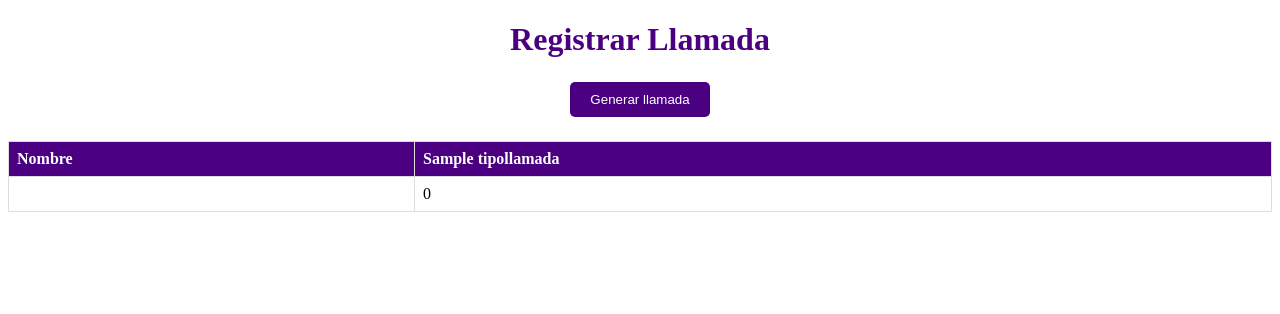
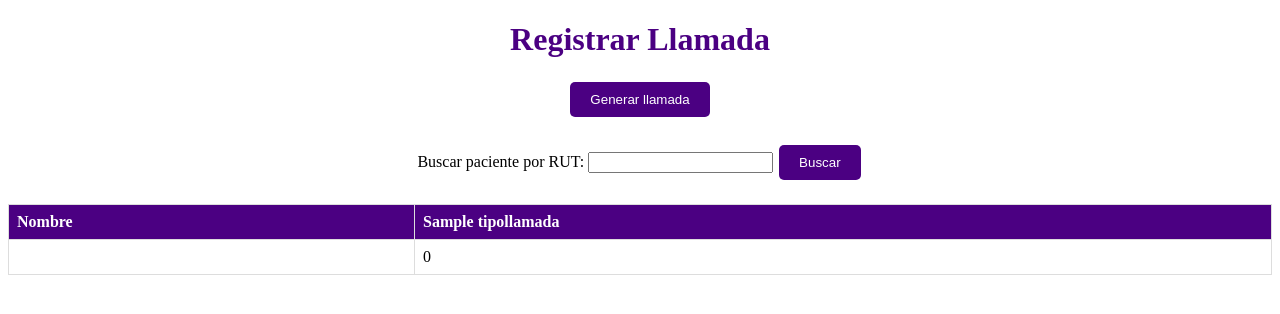
Before and after one commit to Demozath/proyectokindersonrisa, a Django app: page /registrar_llamada/ in a window 1280 px wide. Shown: the top 314 px of the page. Run offline with Django 4.2, Linux system fonts and the light colour scheme; tables that the repository leaves empty hold one stand-in row (values such as "Sample post").

Commit message:
Se agrega funcionalidad busqueda manual para el registro de llamadas

```diff
--- a/llamadas/static/styles/registrar_llamada.css
+++ b/llamadas/static/styles/registrar_llamada.css
@@ -68,6 +68,6 @@
 .detalle-llamada {
     font-family: 'Arial', sans-serif; /* O la fuente que prefieras */
     margin-bottom: 5px; /* Espacio debajo de cada línea */
-    color: #a134f8;
+    color: #ee6216;
     font-weight: bold
 }
--- a/llamadas/templates/llamadas/registrar_llamada.html
+++ b/llamadas/templates/llamadas/registrar_llamada.html
@@ -44,7 +44,12 @@
             <button type="submit" name="generar_llamada">Generar llamada</button>
         </form>
     {% endif %}
-
+<form method="post" id="buscar-paciente-form" action="{% url 'registrar_llamada' %}">
+    {% csrf_token %}
+    <label for="buscar_rut">Buscar paciente por RUT:</label>
+    <input type="text" name="buscar_rut" id="buscar_rut" required>
+    <button type="submit" name="buscar_paciente">Buscar</button>
+</form>
     <div>
         <table>
             <thead>
--- a/llamadas/views.py
+++ b/llamadas/views.py
@@ -23,7 +23,6 @@
     ultima_llamada = None
 
     llamadas = Llamada.objects.filter(usuario=request.user)
-
     tipos_llamada_activos = TipoLlamada.objects.filter(activo=True)
 
     datos_por_tipo = {}
@@ -38,6 +37,16 @@
                 show_form = True
             else:
                 messages.warning(request, 'No se encontraron pacientes activos.')
+        elif 'buscar_paciente' in request.POST:
+            paciente_rut = request.POST.get('buscar_rut')
+            try:
+                paciente = Paciente.objects.get(rut=paciente_rut, is_active=True)
+                paciente_random = paciente
+                show_form = True
+                ultima_llamada = Llamada.objects.filter(paciente=paciente).order_by('-fecha').first()
+            except Paciente.DoesNotExist:
+                messages.warning(request, 'No se encontró un paciente activo con ese RUT.')
+
         else:
             form = LlamadaForm(request.POST)
             paciente_rut = request.POST.get('paciente_rut')
@@ -56,14 +65,6 @@
                 return redirect('registrar_llamada')
             else:
                 messages.error(request, 'Error al registrar la llamada. Asegúrese de haber seleccionado un paciente.')
-    if request.method == 'POST':
-        if 'generar_llamada' in request.POST:
-            paciente_random = Paciente.objects.filter(is_active=True).order_by('?').first()
-            if paciente_random:
-                show_form = True
-                ultima_llamada = Llamada.objects.filter(paciente=paciente_random).order_by('-fecha').first()
-            else:
-                messages.warning(request, 'No se encontraron pacientes activos.')
 
     context = {
         'form': form,
```
